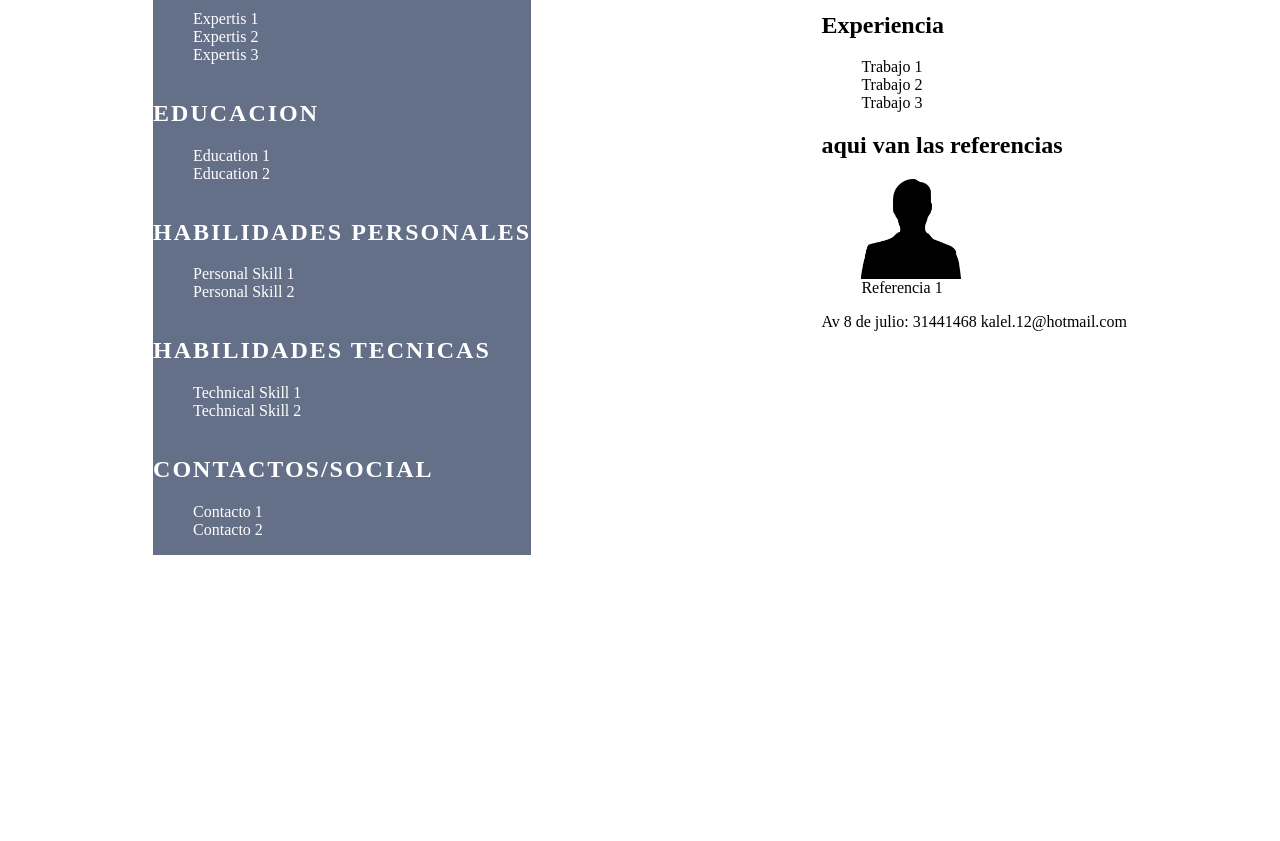
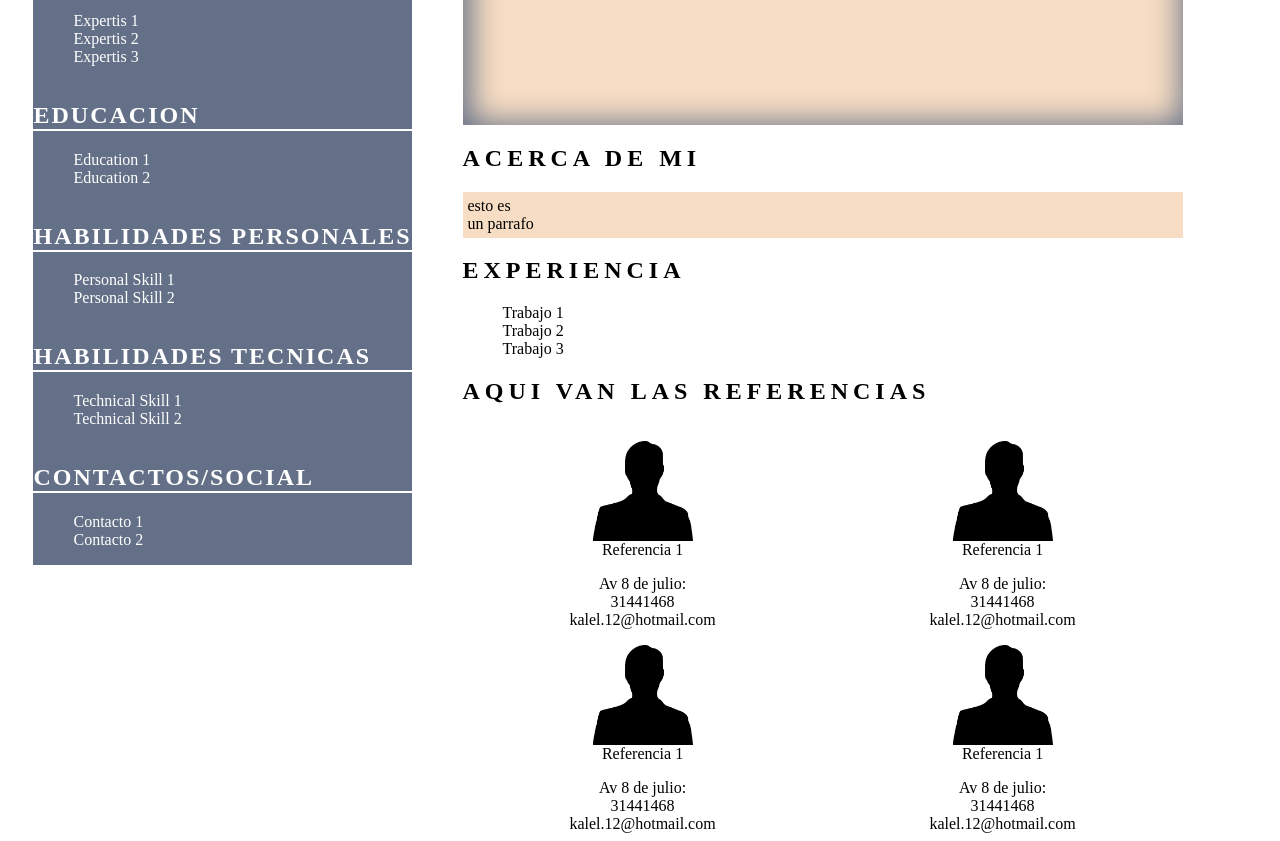
Before and after one commit to DiegoRodriguezRojas/MiCV, a plain HTML site: page index.html in a window 1280 px wide. Shown: the part 215-1056 px from the top of the page. Before the commit the page ends 800 px from the top, so only its background shows below. Drawn offline with Linux system fonts and the light colour scheme.

Commit message:
reglas css para la clase hero

```diff
--- a/css/main.css
+++ b/css/main.css
@@ -1,6 +1,7 @@
-/*---------------Flexbox-principal----------------*/
+/*-------------------Layout---------------------*/
 .Cont-Prin{
   display: flex;
+  width: 1200px;
   flex-direction: row;
   justify-content: space-around;
   align-items: flex-start;
@@ -15,11 +16,17 @@ article ul {
   list-style-type: square;
 }
 
+article h3,
+article h4{
+  font-weight: bold;
+}
+
 /*---------------------Aside-------------------*/
 .aside{
   background-color: #647087;
   display: flex;
   flex-direction: column;
+  width 30%;
 }
 
 .aside *{
@@ -29,15 +36,14 @@ article ul {
 .aside h2{
   text-transform: uppercase;
   letter-spacing: 2px;
-}
-
-.aside section h2:first-child{
   border-bottom: 2px solid white;
 }
 
 #profile-pic img {
   border-radius: 50px;
 }
+
+
 
 /*---------------------MAIN-------------------*/
 
@@ -49,28 +55,38 @@ article ul {
 .hero {
   background-color: #F7DDC3;
   box-shadow: 3px 3px 30px 5px #647087 inset;
+  padding: 15% 0;
+  text-align: center;
 }
 
 .hero h2{
   color: white;
   border-top: 2px solid white;
-  text-transform: none;
-  letter-spacing: none;
+  text-transform: uppercase;
+  letter-spacing: 15px;
 }
 
-.about-me{
+.hero h1{
+  letter-spacing: 15px;
+  text-transform: uppercase;
+}
+
+.about-me p{
   background-color: #F7DDC3;
+  line-height: 1.5pm;
+  padding: 5px;
 }
 
 .about-me h2{
   background-color: white;
 }
 
-article h3,
-article h4{
-  font-weight: bold;
+.referencias{
+  display: flex;
+  flex-wrap: wrap;
 }
 
-article ul{
-    list-style-type: square;
+.referencias article{
+  width: 50%;
+  text-align: center;
 }
--- a/index.html
+++ b/index.html
@@ -15,65 +15,66 @@
                   height="100"/>
                <figcaption>Diego Rodriguez</figcaption>
             </figure>
-            <seccion>
+            <section>
                <h2>Experiencia</h2>
                <ul>
                   <li>Expertis 1</li>
                   <li>Expertis 2</li>
                   <li>Expertis 3</li>
                </ul>
-            </seccion>
-            <seccion>
+            </section>
+            <section>
                <h2>Educacion</h2>
                <ul>
                   <li>Education 1</li>
                   <li>Education 2</li>
                </ul>
-            </seccion>
-            <seccion>
+            </section>
+            <section>
                <h2>Habilidades Personales</h2>
                <ul>
                   <li>Personal Skill 1</li>
                   <li>Personal Skill 2</li>
                </ul>
-            </seccion>
-            <seccion>
+            </section>
+            <section>
                <h2>Habilidades Tecnicas</h2>
                <ul>
                   <li>Technical Skill 1</li>
                   <li>Technical Skill 2</li>
                </ul>
-            </seccion>
-            <seccion>
+            </section>
+            <section>
                <h2>Contactos/Social</h2>
                <ul>
                   <li>Contacto 1</li>
                   <li>Contacto 2</li>
                </ul>
-            </seccion>
+            </section>
          </div>
          <div class="main">
             <section class="hero">
                <h1>Diego Rodriguez</h1>
                <h2>Programador</h2>
             </section>
-            <seccion class="about-me">
+            <section class="about-me">
                <h2>Acerca de mi</h2>
                <p>
                   esto es <br>
                   un parrafo
                </p>
-            </seccion>
-            <seccion>
+            </section>
+            <section>
                <h2>Experiencia</h2>
                <ul>
                   <li>Trabajo 1</li>
                   <li>Trabajo 2</li>
                   <li>Trabajo 3</li>
                </ul>
-            </seccion>
-            <seccion>
+            </section>
+            <section>
                <h2>aqui van las referencias</h2>
+               <div class="referencias">
                  <article>
                     <figure>
                        <img
@@ -83,11 +84,51 @@
                           height="100"/>
                        <figcaption>Referencia 1</figcaption>
                     </figure>
-                  <span>Av 8 de julio:</span>
-                  <span>31441468</span>
-                  <span>kalel.12@hotmail.com</span>
+                    <span>Av 8 de julio:</span><br>
+                    <span>31441468</span><br>
+                    <span>kalel.12@hotmail.com</span><br>
                  </article>
-            </seccion>
+                 <article>
+                    <figure>
+                       <img
+                          src="imag/Cont.png"
+                          alt="Referencia 1"
+                          width="100"
+                          height="100"/>
+                       <figcaption>Referencia 1</figcaption>
+                    </figure>
+                    <span>Av 8 de julio:</span><br>
+                    <span>31441468</span><br>
+                    <span>kalel.12@hotmail.com</span><br>
+                 </article>
+                 <article>
+                    <figure>
+                       <img
+                          src="imag/Cont.png"
+                          alt="Referencia 1"
+                          width="100"
+                          height="100"/>
+                       <figcaption>Referencia 1</figcaption>
+                    </figure>
+                    <span>Av 8 de julio:</span><br>
+                    <span>31441468</span><br>
+                    <span>kalel.12@hotmail.com</span><br>
+                 </article>
+                 <article>
+                    <figure>
+                       <img
+                          src="imag/Cont.png"
+                          alt="Referencia 1"
+                          width="100"
+                          height="100"/>
+                       <figcaption>Referencia 1</figcaption>
+                    </figure>
+                    <span>Av 8 de julio:</span><br>
+                    <span>31441468</span><br>
+                    <span>kalel.12@hotmail.com</span><br>
+                 </article>
+               </div>
+            </section>
          </div>
       </div>
    </body>
```
Lines whose indentation alone changed are shown as unchanged.
